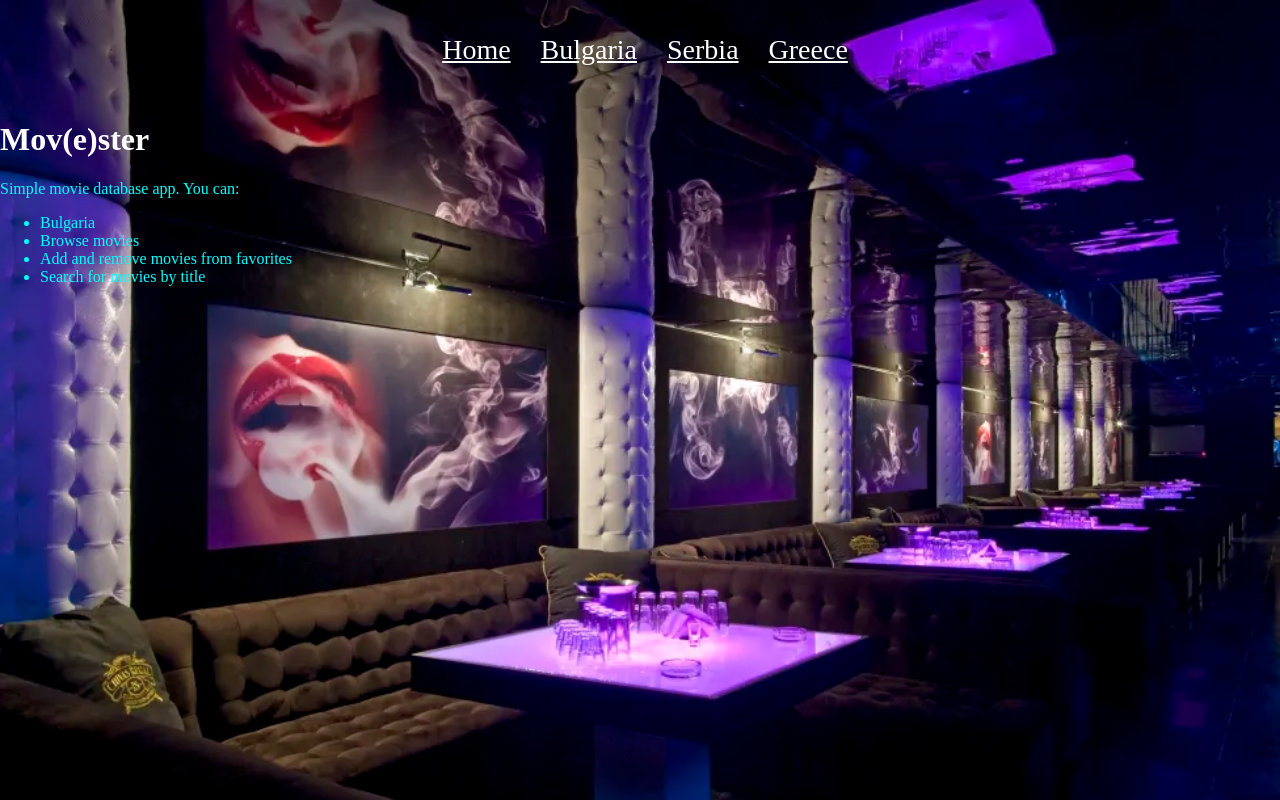
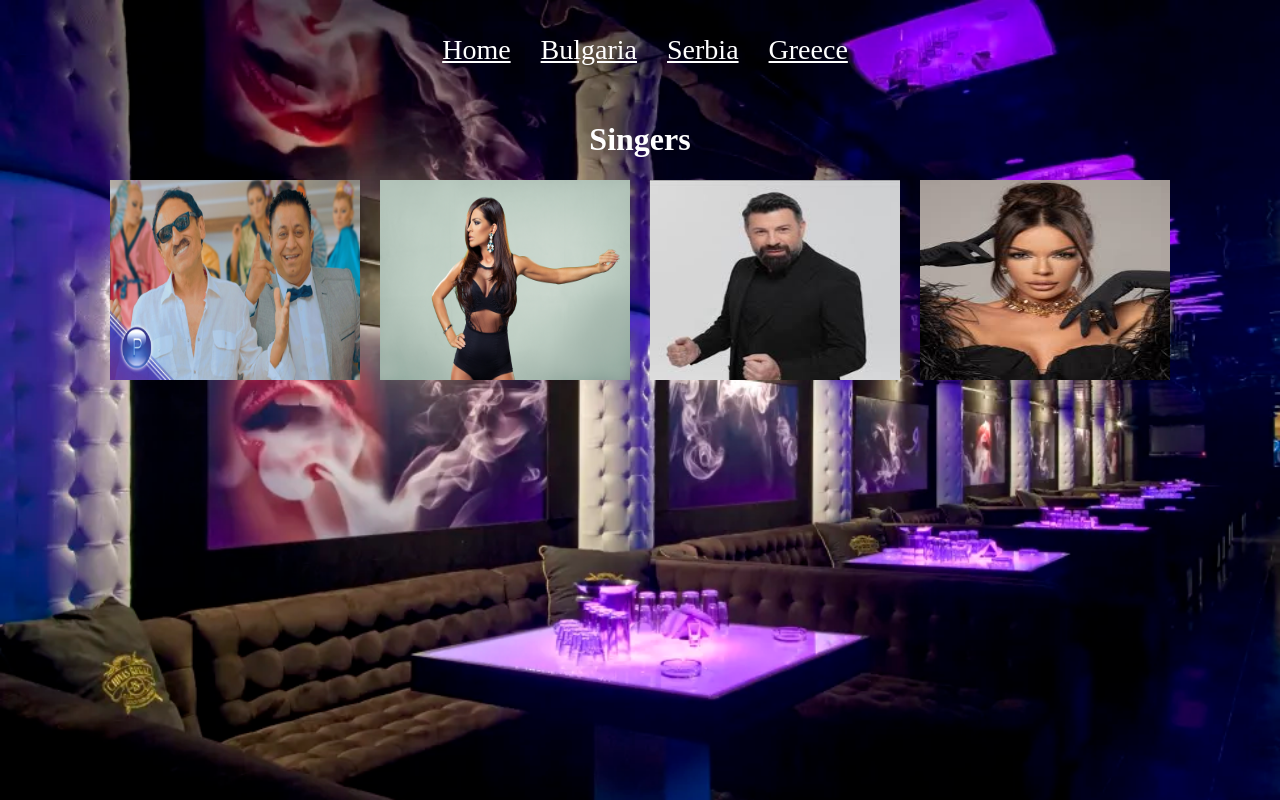
Before and after one commit to Ug98/Pop-Folk-Titans, a website with bundled scripts: page index.html in a window 1280 px wide. Both pictures are taken after a click on the link "Bulgaria". Built offline with nearby package versions, Linux system fonts and the light colour scheme.

Commit message:
images and css templates

```diff
--- a/src/views.js
+++ b/src/views.js
@@ -1,6 +1,6 @@
 export const toHomeView = () => `
 <div id="home">
-  <h1>Mov(e)ster</h1>
+  <h1></h1>
   <div class="home-content">
     <p>Simple movie database app. You can:</p>
     <ul>
@@ -15,22 +15,22 @@ export const toHomeView = () => `
 
 export const toBulgariaView = () => `
 <div id="home">
-  <h1>Mov(e)ster</h1>
+  <h1>Singers</h1>
   <div class="home-content">
-    <p>Simple movie database app. You can:</p>
-    <ul>
-      <li>Bulgaria</li>
-      <li>Browse movies</li>
-      <li>Add and remove movies from favorites</li>
-      <li>Search for movies by title</li>
-    </ul>
+  <div class="images">
+<img src="imgs/nasko i milko.jpg" alt="nasko">
+<img src="imgs/preslava.jpg" alt="preslava">
+<img src="imgs/toni.jpg" alt="toni">
+<img src="imgs/galena.jpg" alt="galena">
+
+    </div>
   </div>
 </div>
 `;
 
 export const toSerbiaView = () => `
 <div id="home">
-  <h1>Mov(e)ster</h1>
+  <h1>Singers</h1>
   <div class="home-content">
     <p>Simple movie database app. You can:</p>
     <ul>
@@ -45,7 +45,7 @@ export const toSerbiaView = () => `
 
 export const toGreeceView = () => `
 <div id="home">
-  <h1>Mov(e)ster</h1>
+  <h1>Singers</h1>
   <div class="home-content">
     <p>Simple movie database app. You can:</p>
     <ul>
--- a/style.css
+++ b/style.css
@@ -29,3 +29,27 @@ h1{
 ul ,p {
   color: aqua;
 }
+body, html {
+  margin: 0;
+  display: flex;
+  align-items: center;
+  justify-content: center;
+}
+
+#home {
+  text-align: center;
+}
+
+.images {
+  margin-top: 20px;
+  display: grid;
+  grid-template-columns: repeat(4, 1fr);
+  justify-content: center;
+  justify-items: center;
+  gap: 20px;
+}
+
+.images img {
+  width: 250px;
+  height: 200px;
+}
```
Also changed, not shown: imgs/galena.jpg (added), imgs/galena.webp (added), imgs/nasko i milko.jpg (added), imgs/preslava.jpg (added), imgs/toni.jpg (added).
